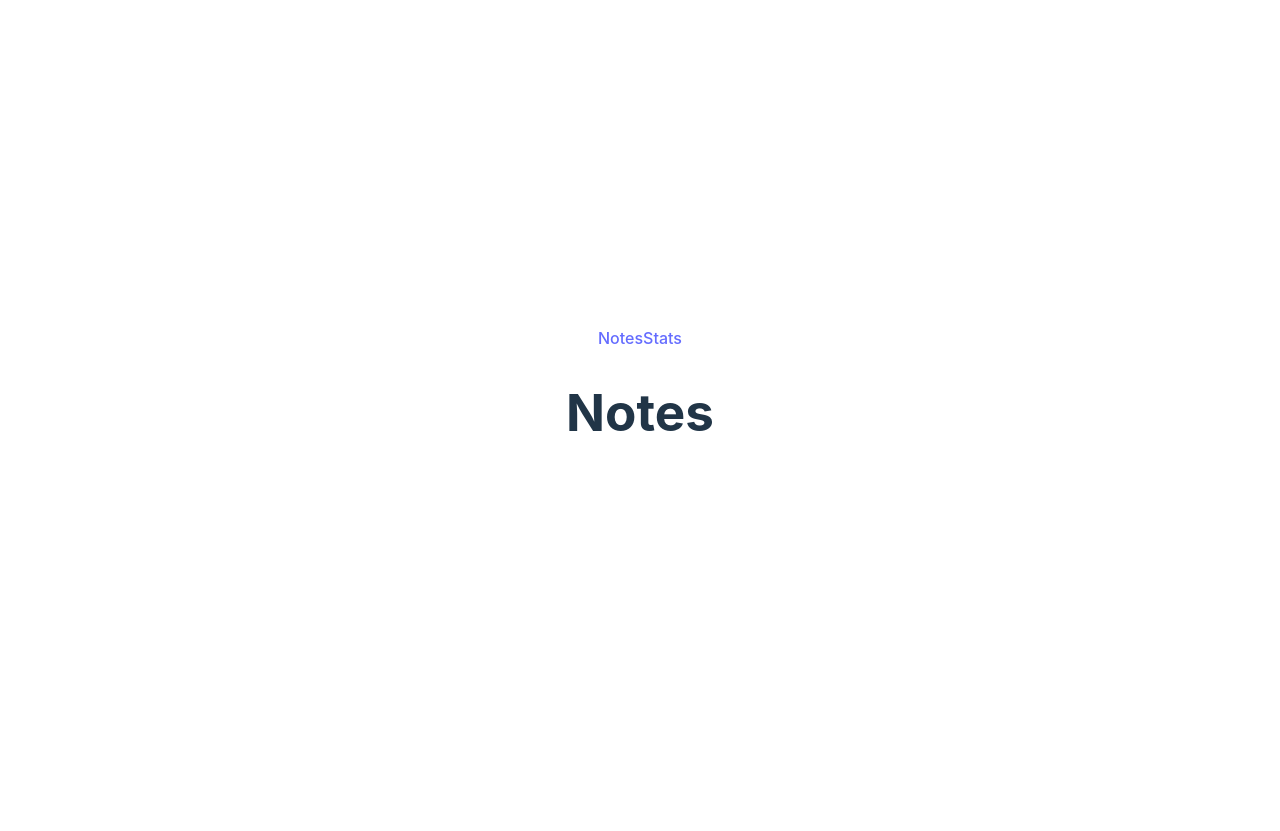
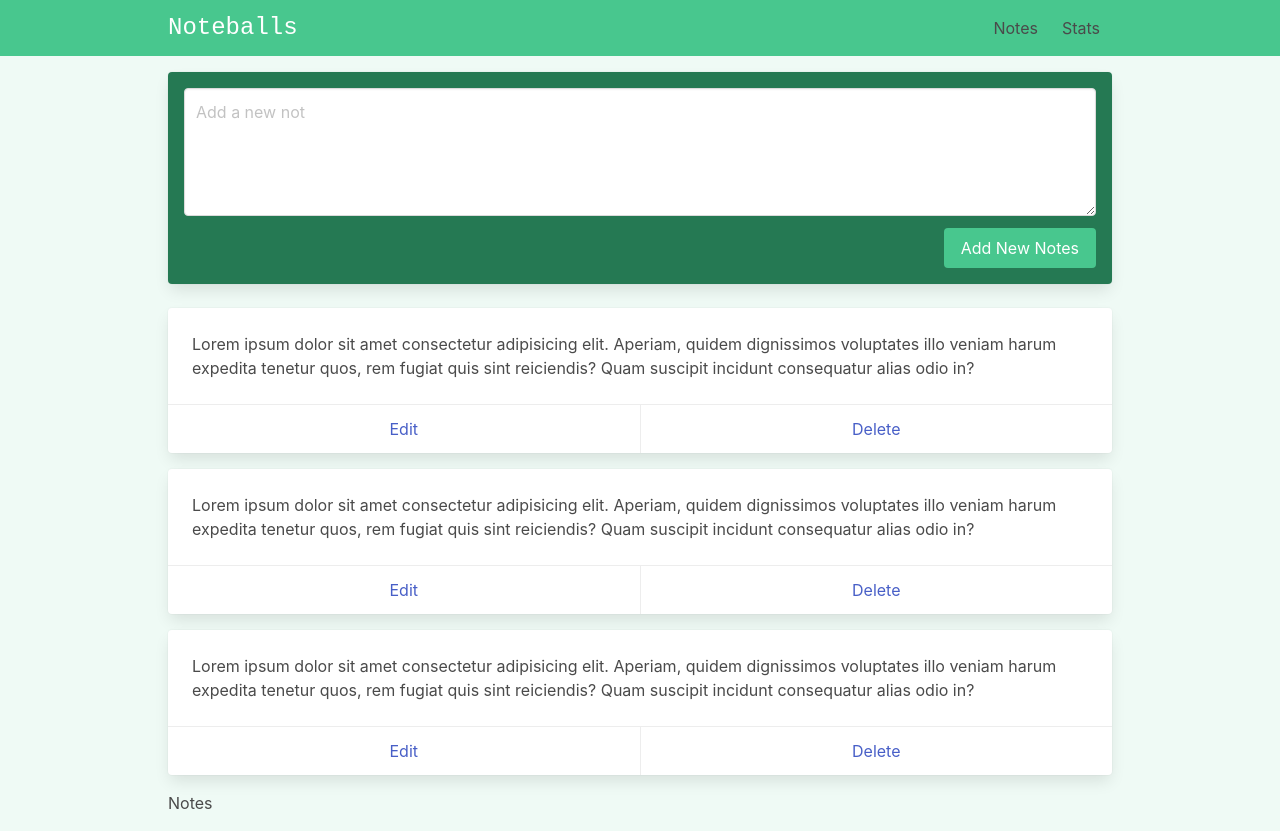
Before and after one commit to eigdoyr/noteballs-app, a Vue app: page / in a window 1280 px wide. Before the commit this address had no page. Before the commit the page ends 800 px from the top, so only its background shows below. Built offline with nearby package versions, Linux system fonts and the light colour scheme.

Commit message:
feat: add bulma style, layout

```diff
--- a/index.html
+++ b/index.html
@@ -1,5 +1,5 @@
 <!DOCTYPE html>
-<html lang="en">
+<html lang="en" class="has-background-success-light">
   <head>
     <meta charset="UTF-8" />
     <link rel="icon" type="image/svg+xml" href="/vite.svg" />
--- a/package.json
+++ b/package.json
@@ -9,6 +9,7 @@
     "preview": "vite preview"
   },
   "dependencies": {
+    "bulma": "^0.9.4",
     "vue": "^3.2.47",
     "vue-router": "^4.1.6"
   },
--- a/src/App.vue
+++ b/src/App.vue
@@ -1,9 +1,16 @@
-<script setup></script>
+<script setup>
+import NavBar from "@/components/layout/NavBar.vue";
+</script>
 
 <template>
-  <RouterLink to="/">Notes</RouterLink>
-  <RouterLink to="stats">Stats</RouterLink>
-  <router-view />
+  <!-- <RouterLink to="/" class="button">Notes</RouterLink> |
+  <RouterLink to="/stats" class="button">Stats</RouterLink> -->
+  <NavBar />
+  <div class="container is-max-desktop px-2 py-4">
+    <Router-View />
+  </div>
 </template>
 
-<style scoped></style>
+<style>
+@import "bulma/css/bulma.min.css";
+</style>
--- /dev/null
+++ b/src/components/layout/NavBar.vue
@@ -0,0 +1,65 @@
+<template>
+  <nav class="navbar is-success" aria-label="main navigation" role="navigation">
+    <div class="container is-max-desktop px-2">
+      <div class="navbar-brand">
+        <div class="navbar-item is-size-4 is-family-monospace">Noteballs</div>
+
+        <a
+          @click.prevent="showMobileNav = !showMobileNav"
+          role="button"
+          class="navbar-burger"
+          :class="{ 'is-active': showMobileNav }"
+          aria-label="menu"
+          aria-expanded="false"
+          data-target="navbarBasicExample"
+        >
+          <span aria-hidden="true"></span>
+          <span aria-hidden="true"></span>
+          <span aria-hidden="true"></span>
+        </a>
+      </div>
+
+      <div
+        id="navbarBasicExample"
+        class="navbar-menu"
+        :class="{ 'is-active': showMobileNav }"
+      >
+        <div class="navbar-end">
+          <div class="navbar-item">
+            <RouterLink to="/" class="navbar-item"> Notes </RouterLink>
+            <RouterLink
+              to="/stats"
+              class="navbar-item"
+              active-class="is-active"
+            >
+              Stats
+            </RouterLink>
+          </div>
+        </div>
+      </div>
+    </div>
+  </nav>
+</template>
+
+<script setup>
+/*
+imports
+*/
+
+import { ref } from "vue";
+
+/*
+    mobile nav
+*/
+const showMobileNav = ref(false);
+</script>
+
+<style>
+@media (max-width: 1023px) {
+  .navbar-menu {
+    position: absolute;
+    left: 0;
+    width: 100%;
+  }
+}
+</style>
--- a/src/router/index.js
+++ b/src/router/index.js
@@ -9,7 +9,7 @@
     component: ViewNotes,
   },
   {
-    path: "/",
+    path: "/stats",
     name: "stats",
     component: ViewStats,
   },
--- a/src/style.css
+++ b/src/style.css
@@ -14,7 +14,7 @@
   -webkit-text-size-adjust: 100%;
 }
 
-a {
+/* a {
   font-weight: 500;
   color: #646cff;
   text-decoration: inherit;
@@ -34,13 +34,13 @@
 
 body {
   margin: 0;
-  display: flex;
+  /* display: flex;
   place-items: center;
   min-width: 320px;
-  min-height: 100vh;
+  min-height: 100vh; */
 }
 
-h1 {
+/* h1 {
   font-size: 3.2em;
   line-height: 1.1;
 }
@@ -73,7 +73,7 @@
   margin: 0 auto;
   padding: 2rem;
   text-align: center;
-}
+}  */
 
 @media (prefers-color-scheme: light) {
   :root {
--- a/src/views/ViewNotes.vue
+++ b/src/views/ViewNotes.vue
@@ -1,5 +1,35 @@
 <template>
   <div class="notes">
+    <div class="card has-background-success-dark p-4 mb-5">
+      <div class="field">
+        <div class="control">
+          <textarea class="textarea" placeholder="Add a new not" />
+        </div>
+      </div>
+
+      <div class="field is-grouped is-grouped-right">
+        <div class="control">
+          <button class="button is-link has-background-success">
+            Add New Notes
+          </button>
+        </div>
+      </div>
+    </div>
+
+    <div v-for="i in 3" class="card mb-4">
+      <div class="card-content">
+        <div class="content">
+          Lorem ipsum dolor sit amet consectetur adipisicing elit. Aperiam,
+          quidem dignissimos voluptates illo veniam harum expedita tenetur quos,
+          rem fugiat quis sint reiciendis? Quam suscipit incidunt consequatur
+          alias odio in?
+        </div>
+      </div>
+      <footer class="card-footer">
+        <a href="#" class="card-footer-item">Edit</a>
+        <a href="#" class="card-footer-item">Delete</a>
+      </footer>
+    </div>
     <h1>Notes</h1>
   </div>
 </template>
```
Also changed, not shown: 1 other file (tests, documents, lock files or other folders).
